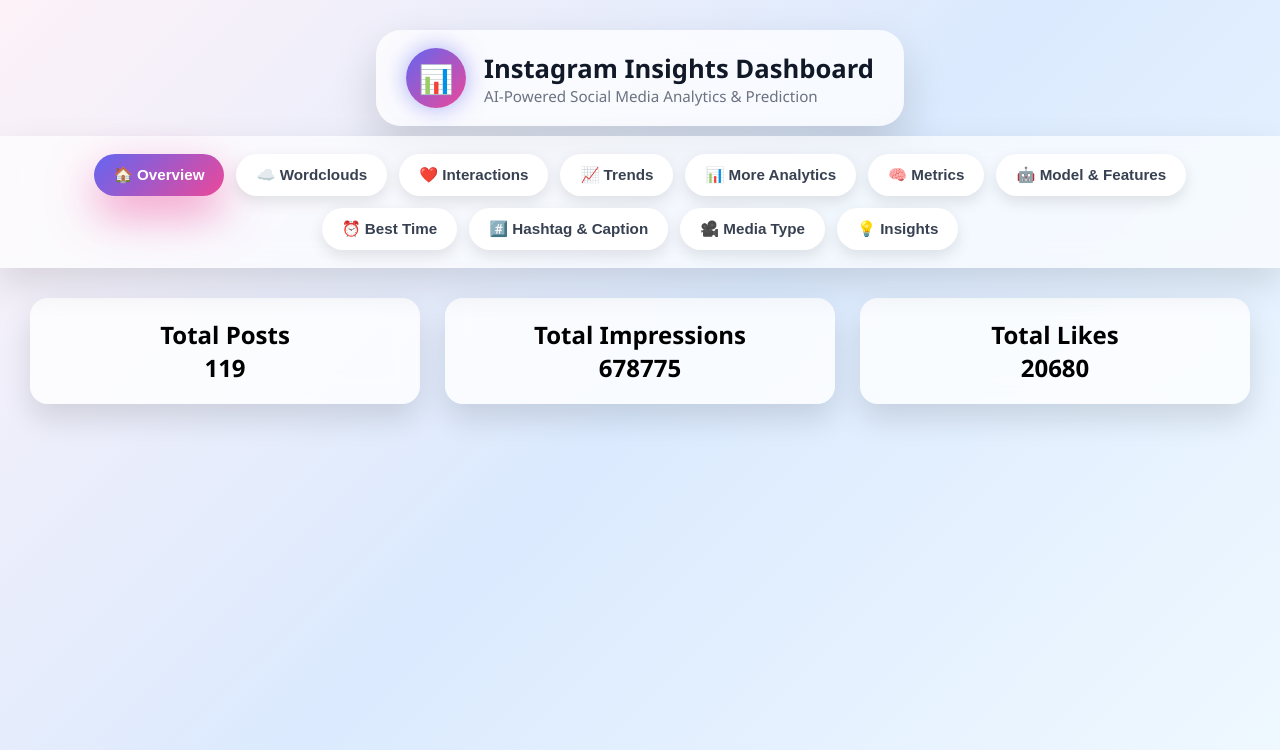
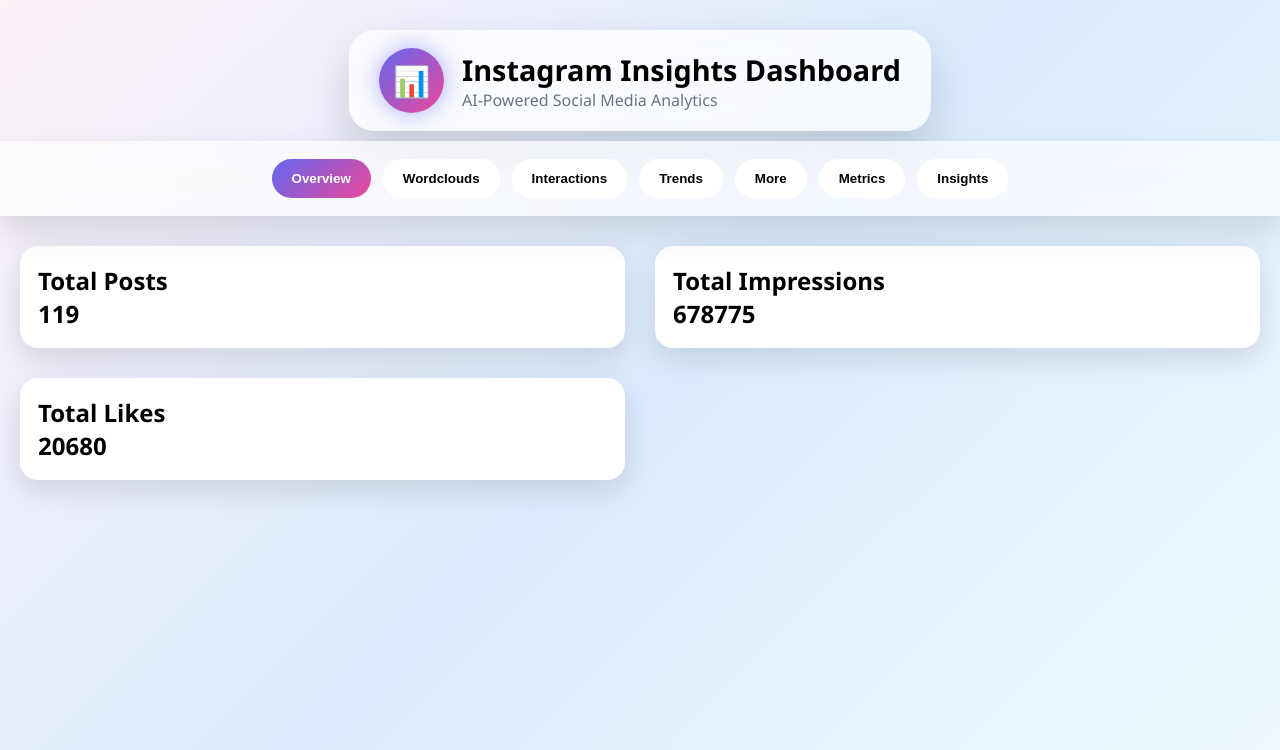
Before and after one commit to mvsanthi123/instareachanalysis, a Django app: page / in a window 1280 px wide. Shown: the top 750 px of the page. Run offline with Django 5.2, Linux system fonts and the light colour scheme.

Commit message:
Update dashboard.html

```diff
--- a/insights_app/templates/insights_app/dashboard.html
+++ b/insights_app/templates/insights_app/dashboard.html
@@ -39,26 +39,20 @@ body{
 }
 
 .logo-circle{
-  width:60px;
-  height:60px;
+  width:65px;
+  height:65px;
   border-radius:50%;
   background:linear-gradient(135deg,#6366f1,#ec4899);
   display:flex;
   align-items:center;
   justify-content:center;
-  font-size:28px;
+  font-size:30px;
   color:white;
   animation:glowPulse 3s infinite;
 }
 
-.logo-box h1{
-  font-size:1.6rem;
-  color:#111827;
-}
-.logo-box p{
-  font-size:.95rem;
-  color:#6b7280;
-}
+.logo-box h1{font-size:1.8rem;}
+.logo-box p{font-size:1rem;color:#6b7280;}
 
 @keyframes glowPulse{
   0%{box-shadow:0 0 0 rgba(99,102,241,.4)}
@@ -74,7 +68,7 @@ body{
   display:flex;
   flex-wrap:wrap;
   gap:12px;
-  padding:18px 25px;
+  padding:18px;
   justify-content:center;
   background:rgba(255,255,255,.65);
   backdrop-filter:blur(14px);
@@ -87,159 +81,134 @@ body{
   border:none;
   cursor:pointer;
   font-weight:600;
-  font-size:.95rem;
   background:white;
-  color:#374151;
-  transition:all .35s ease;
-  box-shadow:0 6px 15px rgba(0,0,0,.1);
-}
-
-.tab-btn:hover{
-  transform:translateY(-4px);
-  box-shadow:0 14px 35px rgba(99,102,241,.35);
+  transition:.3s;
 }
 
 .tab-btn.active{
   background:linear-gradient(135deg,#6366f1,#ec4899);
   color:white;
-  box-shadow:0 18px 45px rgba(236,72,153,.55);
 }
 
 /* ================= SECTIONS ================= */
 .section{
   display:none;
-  padding:30px;
-  animation:fadeSlide .6s ease;
+  padding:30px 20px;
+  animation:fadeSlide .5s ease;
 }
 .section.active{display:block}
 
 @keyframes fadeSlide{
-  from{opacity:0;transform:translateY(25px)}
+  from{opacity:0;transform:translateY(20px)}
   to{opacity:1;transform:translateY(0)}
 }
 
-/* ================= GRID & CARDS ================= */
+/* ================= GRID ================= */
 .grid{
   display:grid;
-  grid-template-columns:repeat(auto-fit,minmax(300px,1fr));
-  gap:25px;
+  grid-template-columns:repeat(auto-fit,minmax(420px,1fr));
+  gap:30px;
+  max-width:1400px;
+  margin:auto;
 }
 
+/* ================= CARDS ================= */
 .card{
-  background:rgba(255,255,255,.8);
-  backdrop-filter:blur(12px);
+  background:white;
   border-radius:18px;
-  padding:20px;
-  text-align:center;
-  box-shadow:0 15px 30px rgba(0,0,0,.12);
-  transition:.4s;
+  padding:18px;
+  box-shadow:0 10px 30px rgba(0,0,0,.12);
+  transition:.3s;
 }
 
 .card:hover{
-  transform:translateY(-10px) scale(1.02);
-  box-shadow:0 25px 50px rgba(99,102,241,.35);
+  transform:translateY(-6px);
+  box-shadow:0 18px 45px rgba(99,102,241,.25);
 }
 
 .card img{
   width:100%;
-  height:280px;
+  height:380px; /* 🔥 BIGGER GRAPH */
   object-fit:contain;
   border-radius:12px;
-}
-
-.card-title{
-  margin-top:12px;
-  font-weight:600;
-  color:#374151;
+  background:#fff;
 }
 
 /* ================= METRICS ================= */
 .metrics-box{
-  background:rgba(255,255,255,.75);
+  background:white;
   padding:30px;
   border-radius:20px;
-  box-shadow:0 20px 40px rgba(0,0,0,.15);
   max-width:600px;
+  margin:auto;
+  font-size:18px;
+  line-height:1.8;
+}
+
+/* ================= INSIGHTS ================= */
+.insight-box{
+  background:linear-gradient(135deg,#0f2027,#203a43,#2c5364);
+  border-radius:16px;
+  padding:20px;
+  color:#fff;
+  max-width:900px;
   margin:auto;
 }
 
-/* ================= AUTO INSIGHTS SCROLL ================= */
-
-.insight-box {
-  background: linear-gradient(135deg, #0f2027, #203a43, #2c5364);
-  border-radius: 16px;
-  padding: 20px;
-  color: #fff;
-  box-shadow: 0 12px 25px rgba(0, 0, 0, 0.3);
+.insight-scroll{
+  height:250px;
+  overflow:hidden;
 }
 
-.insight-scroll {
-  height: 220px;
-  overflow: hidden;
-  position: relative;
-  cursor: pointer;
+.insight-scroll ul{
+  animation:scrollInsights 50s linear infinite;
 }
 
-.insight-scroll ul {
-  list-style: none;
-  padding: 0;
-  margin: 0;
-  animation: scrollInsights 45s linear infinite;
+@keyframes scrollInsights{
+  100%{transform:translateY(-100%)}
 }
 
-.insight-scroll li {
-  padding: 12px 0;
-  font-size: 15px;
-  line-height: 1.6;
-  opacity: 0.95;
-}
+/* ================= RESPONSIVE ================= */
+@media(max-width:768px){
+  .grid{
+    grid-template-columns:1fr;
+  }
 
-/* 🔽 VERY SLOW SCROLL */
-@keyframes scrollInsights {
-  0% {
-    transform: translateY(0%);
+  .card img{
+    height:260px;
   }
-  100% {
-    transform: translateY(-100%);
+
+  .logo-box{
+    flex-direction:column;
+    text-align:center;
   }
-}
-
-/* ⏸ Pause on hover */
-.insight-scroll:hover ul {
-  animation-play-state: paused;
 }
 </style>
 </head>
 
 <body>
 
-<!-- ================= HEADER ================= -->
 <header class="app-header">
   <div class="logo-box">
     <div class="logo-circle">📊</div>
     <div>
       <h1>Instagram Insights Dashboard</h1>
-      <p>AI-Powered Social Media Analytics & Prediction</p>
+      <p>AI-Powered Social Media Analytics</p>
     </div>
   </div>
 </header>
 
-<!-- ================= TABS ================= -->
 <div class="tabs">
-  <button class="tab-btn active" onclick="showTab('overview',this)">🏠 Overview</button>
-  <button class="tab-btn" onclick="showTab('wordclouds',this)">☁️ Wordclouds</button>
-  <button class="tab-btn" onclick="showTab('interactions',this)">❤️ Interactions</button>
-  <button class="tab-btn" onclick="showTab('trends',this)">📈 Trends</button>
-  <button class="tab-btn" onclick="showTab('more',this)">📊 More Analytics</button>
-  <button class="tab-btn" onclick="showTab('metrics',this)">🧠 Metrics</button>
-  <button class="tab-btn" onclick="showTab('model_features',this)">🤖 Model & Features</button>
-  <button class="tab-btn" onclick="showTab('best_time',this)">⏰ Best Time</button>
-  <button class="tab-btn" onclick="showTab('hashtag_caption',this)">#️⃣ Hashtag & Caption</button>
-  <button class="tab-btn" onclick="showTab('media_type',this)">🎥 Media Type</button>
-  <button class="tab-btn" onclick="showTab('auto_insights',this)">💡 Insights</button>
+  <button class="tab-btn active" onclick="showTab('overview',this)">Overview</button>
+  <button class="tab-btn" onclick="showTab('wordclouds',this)">Wordclouds</button>
+  <button class="tab-btn" onclick="showTab('interactions',this)">Interactions</button>
+  <button class="tab-btn" onclick="showTab('trends',this)">Trends</button>
+  <button class="tab-btn" onclick="showTab('more',this)">More</button>
+  <button class="tab-btn" onclick="showTab('metrics',this)">Metrics</button>
+  <button class="tab-btn" onclick="showTab('auto_insights',this)">Insights</button>
 </div>
 
-<!-- ================= OVERVIEW ================= -->
+<!-- OVERVIEW -->
 <section id="overview" class="section active">
   <div class="grid">
     <div class="card"><h2>Total Posts</h2><h1>{{ metrics.total_posts }}</h1></div>
@@ -248,15 +217,15 @@ body{
   </div>
 </section>
 
-<!-- ================= WORDCLOUDS ================= -->
+<!-- WORDCLOUD -->
 <section id="wordclouds" class="section">
   <div class="grid">
-    <div class="card"><img src="{% static 'insights_app/images/caption_wc.png' %}"><div class="card-title">Caption Wordcloud</div></div>
-    <div class="card"><img src="{% static 'insights_app/images/hashtag_wc.png' %}"><div class="card-title">Hashtag Wordcloud</div></div>
+    <div class="card"><img src="{% static 'insights_app/images/caption_wc.png' %}"></div>
+    <div class="card"><img src="{% static 'insights_app/images/hashtag_wc.png' %}"></div>
   </div>
 </section>
 
-<!-- ================= INTERACTIONS ================= -->
+<!-- INTERACTIONS -->
 <section id="interactions" class="section">
   <div class="grid">
     <div class="card"><img src="{% static 'insights_app/images/interaction_bar.png' %}"></div>
@@ -268,76 +237,21 @@ body{
   </div>
 </section>
 
-<!-- ================= TRENDS ================= -->
-<section id="trends" class="section">
-  <div class="grid">
-    <div class="card"><img src="{% static 'insights_app/images/top20_hashtags.png' %}"></div>
-    <div class="card"><img src="{% static 'insights_app/images/correlation_matrix.png' %}"></div>
-    <div class="card"><img src="{% static 'insights_app/images/profile_vs_follows.png' %}"></div>
-    <div class="card"><img src="{% static 'insights_app/images/reach_by_post_type.png' %}"></div>
-  </div>
-</section>
-
-<!-- ================= MORE ANALYTICS ================= -->
-<section id="more" class="section">
-  <div class="grid">
-    <div class="card"><img src="{% static 'insights_app/images/reach_trend.png' %}"></div>
-    <div class="card"><img src="{% static 'insights_app/images/engagement_over_time.png' %}"></div>
-    <div class="card"><img src="{% static 'insights_app/images/followers_growth.png' %}"></div>
-    <div class="card"><img src="{% static 'insights_app/images/top_post_formats.png' %}"></div>
-    <div class="card"><img src="{% static 'insights_app/images/hashtag_engagement.png' %}"></div>
-  </div>
-</section>
-
-<!-- ================= METRICS ================= -->
+<!-- METRICS -->
 <section id="metrics" class="section">
   <div class="metrics-box">
     <p>MAE: {{ metrics.MAE }}</p>
     <p>MSE: {{ metrics.MSE }}</p>
     <p>RMSE: {{ metrics.RMSE }}</p>
     <p>R²: {{ metrics.R2 }}</p>
-    <p>Training Time: {{ metrics.TT }}</p>
   </div>
 </section>
 
-<!-- ================= NEW SECTIONS ================= -->
-<section id="model_features" class="section">
-  <div class="grid">
-    {% for img in model_feature_images %}
-    <div class="card"><img src="{% static 'insights_app/images/'|add:img %}"></div>
-    {% endfor %}
-  </div>
-</section>
-
-<section id="best_time" class="section">
-  <div class="grid">
-    {% for img in best_time_images %}
-    <div class="card"><img src="{% static 'insights_app/images/'|add:img %}"></div>
-    {% endfor %}
-  </div>
-</section>
-
-<section id="hashtag_caption" class="section">
-  <div class="grid">
-    {% for img in hashtag_caption_images %}
-    <div class="card"><img src="{% static 'insights_app/images/'|add:img %}"></div>
-    {% endfor %}
-  </div>
-</section>
-
-<section id="media_type" class="section">
-  <div class="grid">
-    {% for img in media_type_images %}
-    <div class="card"><img src="{% static 'insights_app/images/'|add:img %}"></div>
-    {% endfor %}
-  </div>
-</section>
-<!-- ================= AUTO INSIGHTS ================= -->
+<!-- INSIGHTS -->
 <section id="auto_insights" class="section">
   <div class="insight-box">
-    <h2>💡 Actionable Instagram Insights</h2>
-
-    <div class="insight-scroll" id="insightScroll">
+    <h2>Insights</h2>
+    <div class="insight-scroll">
       <ul>
         {% for insight in insights %}
         <li>{{ insight }}</li>
@@ -346,6 +260,7 @@ body{
     </div>
   </div>
 </section>
+
 <script>
 function showTab(id,btn){
   document.querySelectorAll('.section').forEach(s=>s.classList.remove('active'));
@@ -354,22 +269,6 @@ function showTab(id,btn){
   btn.classList.add('active');
 }
 </script>
-<script>
-  const insightScroll = document.getElementById("insightScroll");
-  const insightList = insightScroll.querySelector("ul");
 
-  let resumeTimeout = null;
-
-  insightScroll.addEventListener("click", () => {
-    // Pause animation
-    insightList.style.animationPlayState = "paused";
-
-    // Resume after 3 seconds
-    clearTimeout(resumeTimeout);
-    resumeTimeout = setTimeout(() => {
-      insightList.style.animationPlayState = "running";
-    }, 3000);
-  });
-</script>
 </body>
 </html>
```
